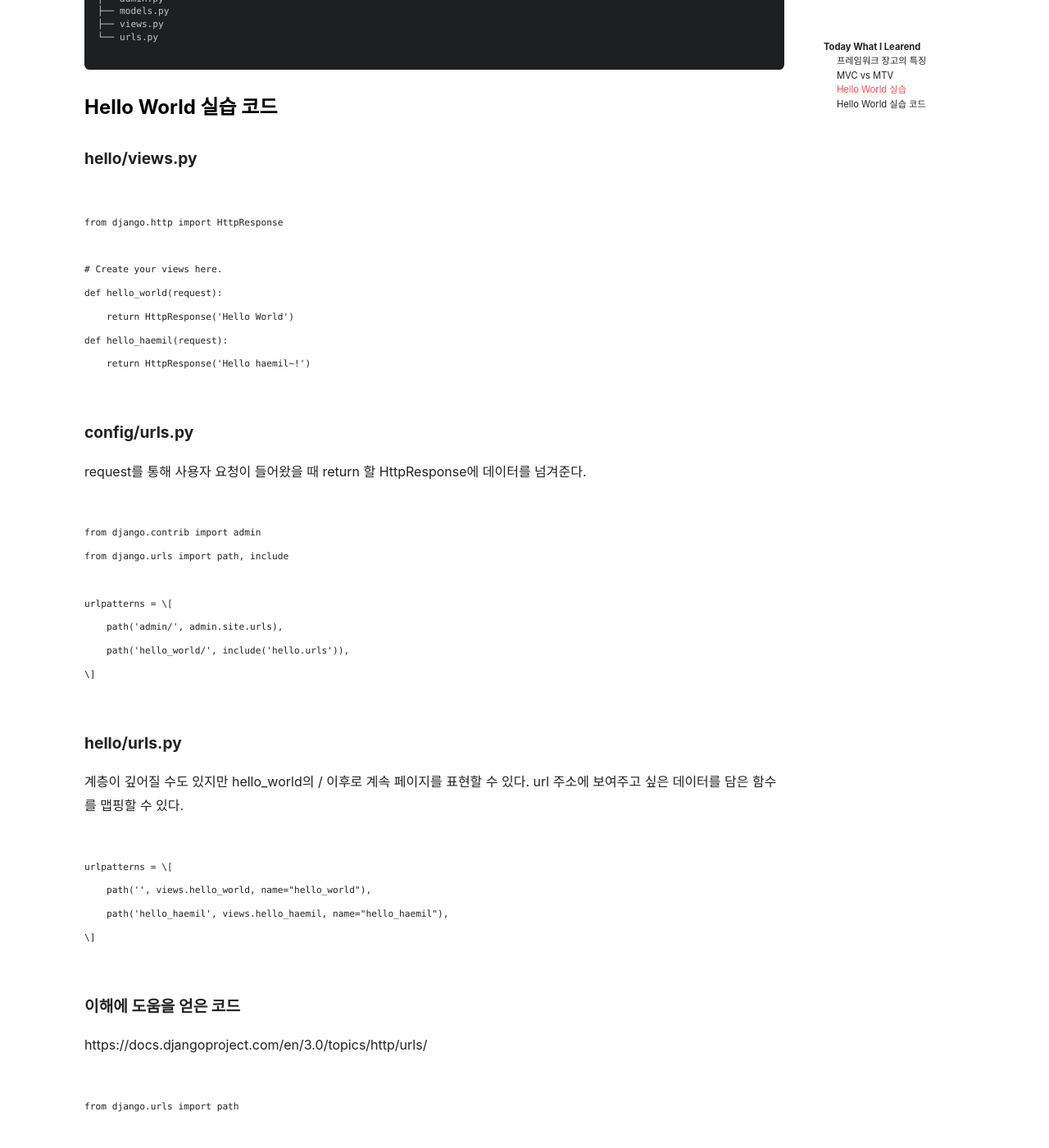
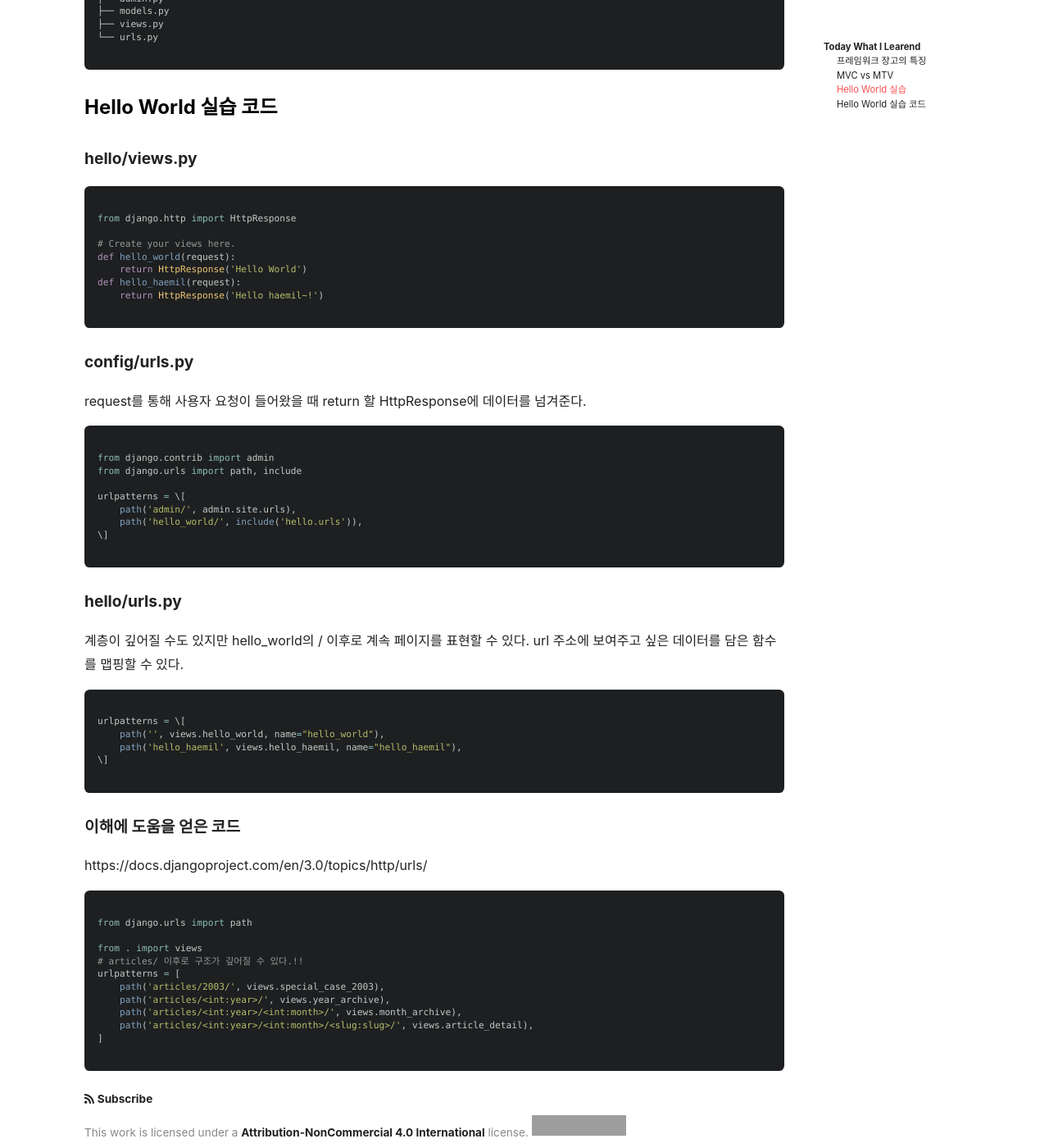
Before and after one commit to mchaemil/mchaemil.github.io, a Jekyll site: the page built from _posts/2019-12-11-Django-hello-world.md, in a window 1280 px wide and 1400 px high, scrolled down 2741 px. Shown: the whole window at 82% size. Built offline with Jekyll 4.4.1, drawn with Linux system fonts in a browser that asks for light colours; nearby versions of some CDN libraries; some of the changed text lies outside the part shown; grey boxes are pictures that could not be loaded.

Commit message:
update post

````diff
--- a/_posts/2019-12-11-Django-hello-world.md
+++ b/_posts/2019-12-11-Django-hello-world.md
@@ -112,7 +112,7 @@ hello
 
 #### hello/views.py
 
-```Django
+```python
 
 from django.http import HttpResponse
 
@@ -127,7 +127,7 @@ def hello_haemil(request):
 #### config/urls.py
 request를 통해 사용자 요청이 들어왔을 때 return 할 HttpResponse에 데이터를 넘겨준다.
 
-```Django
+```python
 
 from django.contrib import admin
 from django.urls import path, include
@@ -143,7 +143,7 @@ urlpatterns = \[
 
 계층이 깊어질 수도 있지만 hello_world의 / 이후로 계속 페이지를 표현할 수 있다. url 주소에 보여주고 싶은 데이터를 담은 함수를 맵핑할 수 있다.
 
-```Django
+```python
 
 urlpatterns = \[
     path('', views.hello_world, name="hello_world"),
@@ -159,7 +159,7 @@ urlpatterns = \[
 
 https://docs.djangoproject.com/en/3.0/topics/http/urls/
 
-```Django
+```python
 
 from django.urls import path
 
````
